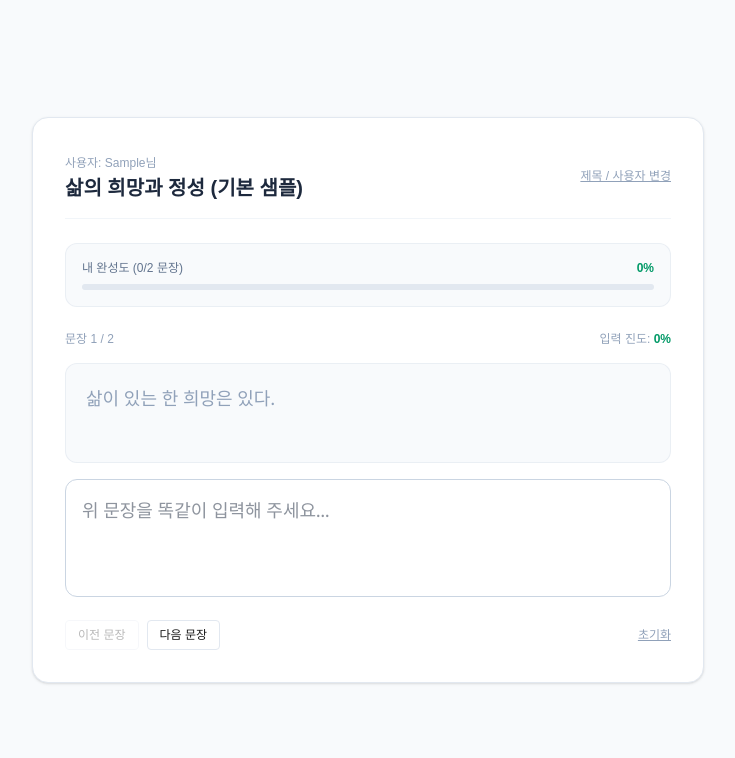
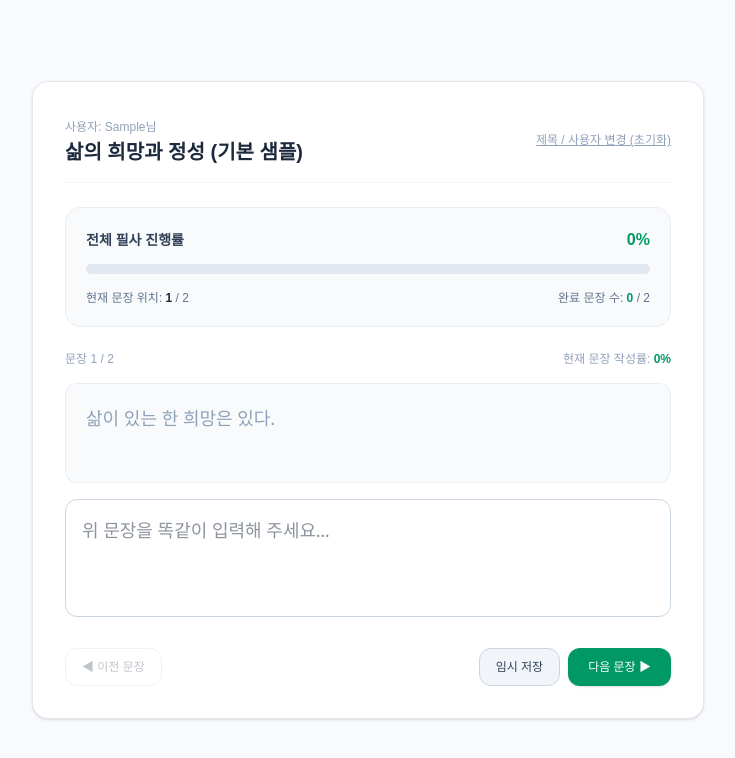
Before and after one commit to cybermaxatoffice/transcription-app, a Next.js app: page / in a window 1280 px wide. Both pictures are taken after typing "Sample" into the empty fields and a click on the button "필사 시작하기". Shown: the top 758 px of the page, without its empty margins (272-1007 px from the left). Built offline with nearby package versions, Linux system fonts and the light colour scheme.

Commit message:
add write-rate..

```diff
--- a/app/page.tsx
+++ b/app/page.tsx
@@ -3,7 +3,7 @@
 import React, { useState, useEffect } from 'react';
 import * as pdfjsLib from 'pdfjs-dist';
 
-pdfjsLib.GlobalWorkerOptions.workerSrc = `//cdnjs.cloudflare.com/ajax/libs/pdf.js/${pdfjsLib.version}/pdf.worker.min.mjs`;
+pdfjsLib.GlobalWorkerOptions.workerSrc = `//cdnjs.cloudflare.com/ajax/libs/pdf.js/3.11.174/pdf.worker.min.js`;
 
 interface DocumentData {
   id: string;
@@ -15,6 +15,7 @@ interface UserProgress {
   docId: string;
   currentIndex: number;
   completedCount: number;
+  currentInputText?: string; // 사람별/문서별 작성 중이던 임시 타이핑 내용
   lastUpdated: string;
 }
 
@@ -37,17 +38,17 @@ export default function TranscriptionApp() {
   const [progress, setProgress] = useState(0);
 
   // 관리자 전용: data 디렉토리 파일 읽기 및 추출 상태
-  const [dataFileName, setDataFileName] = useState('sample1.pdf'); // public/data/ 내 기본 파일명
+  const [dataFileName, setDataFileName] = useState('sample1.pdf');
   const [extractedTitle, setExtractedTitle] = useState('');
   const [allParsedSentences, setAllParsedSentences] = useState<{ id: number; text: string; selected: boolean }[]>([]);
   const [sections, setSections] = useState<SectionItem[]>([]);
   const [sectionName, setSectionName] = useState('');
   const [isReviewing, setIsReviewing] = useState(false);
 
-  // 사용자별 진행 현황
+  // 사람별(userName) -> 문서별(docId) 진행 및 임시 저장 관리 Map
   const [userProgressMap, setUserProgressMap] = useState<Record<string, Record<string, UserProgress>>>({});
-  const [registeredUsers, setRegisteredUsers] = useState<string[]>([]);
 
+  // 초기 데이터 로드
   useEffect(() => {
     const loadedDocs = localStorage.getItem('transcription_docs');
     const loadedProgress = localStorage.getItem('transcription_progress');
@@ -71,15 +72,27 @@ export default function TranscriptionApp() {
     }
 
     if (loadedProgress) {
-      const parsedProgress = JSON.parse(loadedProgress);
-      setUserProgressMap(parsedProgress);
-      setRegisteredUsers(Object.keys(parsedProgress));
+      setUserProgressMap(JSON.parse(loadedProgress));
     }
   }, []);
+
+  // 모든 입력값 및 선택값 초기화 후 로그인 화면 이동
+  const resetAllAndGoToLogin = () => {
+    setUserName('');
+    setAdminPassword('');
+    setInput('');
+    if (documents.length > 0) {
+      setSelectedDocId(documents[0].id);
+    } else {
+      setSelectedDocId('');
+    }
+    setViewMode('login');
+  };
 
   const currentDoc = documents.find((d) => d.id === selectedDocId);
   const currentSentence = currentDoc?.sentences[currentIndex] || '';
 
+  // 실시간 타이핑 진도율 계산
   useEffect(() => {
     if (!currentSentence) {
       setProgress(0);
@@ -90,48 +103,92 @@ export default function TranscriptionApp() {
       Math.round((input.length / currentSentence.length) * 100)
     );
     setProgress(currentProgress);
-
-    if (input === currentSentence && userName) {
-      saveUserProgress(currentIndex + 1);
-    }
   }, [input, currentSentence]);
 
-  const saveUserProgress = (completedIndex: number) => {
+  // 사람별 / 문서별 저장 함수
+  const saveUserProgress = (
+    targetIndex: number,
+    completedCountOverride?: number,
+    inputTextToSave: string = ''
+  ) => {
     if (!userName || !selectedDocId) return;
 
+    const trimmedUser = userName.trim();
     const newProgressMap = { ...userProgressMap };
-    if (!newProgressMap[userName]) newProgressMap[userName] = {};
 
-    const prevCount = newProgressMap[userName][selectedDocId]?.completedCount || 0;
+    if (!newProgressMap[trimmedUser]) {
+      newProgressMap[trimmedUser] = {};
+    }
 
-    newProgressMap[userName][selectedDocId] = {
+    const prevCount = newProgressMap[trimmedUser][selectedDocId]?.completedCount || 0;
+    const newCompletedCount = completedCountOverride !== undefined
+      ? completedCountOverride
+      : Math.max(prevCount, targetIndex);
+
+    newProgressMap[trimmedUser][selectedDocId] = {
       docId: selectedDocId,
-      currentIndex,
-      completedCount: Math.max(prevCount, completedIndex),
+      currentIndex: targetIndex,
+      completedCount: newCompletedCount,
+      currentInputText: inputTextToSave,
       lastUpdated: new Date().toLocaleString('ko-KR')
     };
 
     setUserProgressMap(newProgressMap);
-    if (!registeredUsers.includes(userName)) {
-      setRegisteredUsers([...registeredUsers, userName]);
+    localStorage.setItem('transcription_progress', JSON.stringify(newProgressMap));
+  };
+
+  // 1. 임시 저장 버튼 클릭 (사람별/문서별 각각 저장)
+  const handleTempSave = () => {
+    const currentCompleted = userProgressMap[userName.trim()]?.[selectedDocId]?.completedCount || 0;
+    saveUserProgress(currentIndex, currentCompleted, input);
+    alert(`'${userName.trim()}'님의 '${currentDoc?.title}' 필사 임시 작성이 저장되었습니다.`);
+  };
+
+  // 2. 다음 문장 버튼 클릭 (저장 후 다음 문장으로 이동)
+  const handleNextSentence = () => {
+    if (!currentDoc) return;
+    const totalSentences = currentDoc.sentences.length;
+
+    const currentCompleted = userProgressMap[userName.trim()]?.[selectedDocId]?.completedCount || 0;
+    const updatedCompleted = Math.max(currentCompleted, currentIndex + 1);
+
+    if (currentIndex < totalSentences - 1) {
+      const nextIdx = currentIndex + 1;
+      saveUserProgress(nextIdx, updatedCompleted, '');
+      setCurrentIndex(nextIdx);
+      setInput('');
+    } else {
+      saveUserProgress(currentIndex, updatedCompleted, input);
+      alert('축하합니다! 해당 필사문의 모든 문장을 완료하셨습니다.');
     }
-    localStorage.setItem('transcription_progress', JSON.stringify(newProgressMap));
+  };
+
+  // 3. 이전 문장 버튼 클릭
+  const handlePrevSentence = () => {
+    if (currentIndex > 0) {
+      const currentCompleted = userProgressMap[userName.trim()]?.[selectedDocId]?.completedCount || 0;
+      saveUserProgress(currentIndex - 1, currentCompleted, '');
+      setCurrentIndex(currentIndex - 1);
+      setInput('');
+    }
   };
 
   const handleUserLogin = (e: React.FormEvent) => {
     e.preventDefault();
-    if (!userName.trim()) return alert('이름을 입력하거나 선택해 주세요.');
-    if (!selectedDocId) return alert('필사할 문서(필사문)를 선택해 주세요.');
+    if (!userName.trim()) return alert('사용자 이름을 입력해 주세요.');
+    if (!selectedDocId) return alert('필사할 필사문 제목을 선택해 주세요.');
 
     setViewMode('user');
 
-    const existingProgress = userProgressMap[userName]?.[selectedDocId];
+    // 로그인한 사람(userName)과 선택한 필사문(selectedDocId)에 해당하는 개별 진행 정보 불러오기
+    const existingProgress = userProgressMap[userName.trim()]?.[selectedDocId];
     if (existingProgress) {
       setCurrentIndex(existingProgress.currentIndex);
+      setInput(existingProgress.currentInputText || ''); // 해당 사람/문서 전용 작성 내용 복원
     } else {
       setCurrentIndex(0);
+      setInput('');
     }
-    setInput('');
   };
 
   const handleAdminLogin = (e: React.FormEvent) => {
@@ -143,9 +200,8 @@ export default function TranscriptionApp() {
     }
   };
 
-  // public/data/ 디렉토리 내부 PDF 파일 직접 읽기
   const handleLoadFromDataDir = async () => {
-    if (!dataFileName.trim()) return alert('파일명(예: sample.pdf)을 입력해 주세요.');
+    if (!dataFileName.trim()) return alert('파일명(예: sample1.pdf)을 입력해 주세요.');
 
     const filePath = `/data/${dataFileName.trim()}`;
     setExtractedTitle(dataFileName.replace('.pdf', ''));
@@ -154,7 +210,7 @@ export default function TranscriptionApp() {
     try {
       const response = await fetch(filePath);
       if (!response.ok) {
-        return alert(`public/data/${dataFileName} 파일을 찾을 수 없습니다. 경로를 확인해 주세요.`);
+        return alert(`public/data/${dataFileName} 파일을 찾을 수 없습니다. 경로 및 파일명을 확인해 주세요.`);
       }
 
       const arrayBuffer = await response.arrayBuffer();
@@ -254,6 +310,7 @@ export default function TranscriptionApp() {
 
   // ---------------- 화면 렌더링 ----------------
 
+  // 1. 초기 로그인 화면
   if (viewMode === 'login') {
     return (
       <main className="min-h-screen bg-slate-100 flex items-center justify-center p-4">
@@ -261,27 +318,15 @@ export default function TranscriptionApp() {
           <div className="bg-white p-8 rounded-2xl shadow-sm border border-slate-200 space-y-5">
             <div>
               <h1 className="text-2xl font-bold text-slate-800">필사 서비스</h1>
-              <p className="text-xs text-slate-500 mt-1">이름과 필사할 필사문 제목을 선택해 주세요.</p>
+              <p className="text-xs text-slate-500 mt-1">이름을 입력하고 필사할 필사문 제목을 선택해 주세요.</p>
             </div>
 
             <form onSubmit={handleUserLogin} className="space-y-4">
               <div>
                 <label className="text-xs font-semibold text-slate-600 mb-1 block">사용자 이름</label>
-                {registeredUsers.length > 0 && (
-                  <select
-                    onChange={(e) => setUserName(e.target.value)}
-                    value={userName}
-                    className="w-full p-2.5 mb-2 border border-slate-300 rounded-xl text-sm bg-slate-50"
-                  >
-                    <option value="">--기존 등록된 이름에서 선택--</option>
-                    {registeredUsers.map((u) => (
-                      <option key={u} value={u}>{u}</option>
-                    ))}
-                  </select>
-                )}
                 <input
                   type="text"
-                  placeholder="또는 새 사용자 이름 직접 입력"
+                  placeholder="사용자 이름 입력"
                   value={userName}
                   onChange={(e) => setUserName(e.target.value)}
                   className="w-full p-3 border border-slate-300 rounded-xl text-sm focus:outline-none focus:ring-2 focus:ring-slate-800"
@@ -335,6 +380,7 @@ export default function TranscriptionApp() {
     );
   }
 
+  // 2. 관리자 화면
   if (viewMode === 'admin') {
     return (
       <main className="min-h-screen bg-slate-50 p-6">
@@ -345,21 +391,20 @@ export default function TranscriptionApp() {
               <p className="text-xs text-slate-400 mt-1">data 디렉토리 기반 필사문 생성 및 사용자 관리</p>
             </div>
             <button
-              onClick={() => setViewMode('login')}
+              onClick={resetAllAndGoToLogin}
               className="text-xs bg-slate-200 text-slate-700 px-3 py-2 rounded-lg font-medium hover:bg-slate-300"
             >
-              로그아웃
+              로그아웃 (초기화)
             </button>
           </div>
 
-          {/* data 디렉토리 기반 파일 불러오기 영역 */}
           <div className="bg-white p-6 rounded-2xl border border-slate-200 shadow-sm space-y-6">
             <h2 className="text-lg font-bold text-slate-800">data 디렉토리 파일로 필사문 생성</h2>
 
             {!isReviewing ? (
               <div className="bg-slate-50 p-4 rounded-xl border border-slate-200 space-y-3">
                 <span className="text-xs font-semibold text-slate-600 block">
-                  public/data/ 경로의 PDF 파일명 입력:
+                  transcription-app/public/data/ 경로의 PDF 파일명 입력:
                 </span>
                 <div className="flex gap-2">
                   <input
@@ -376,9 +421,6 @@ export default function TranscriptionApp() {
                     파일 불러오기 및 파싱
                   </button>
                 </div>
-                <p className="text-xs text-slate-400">
-                  * 회사 보안으로 파일 업로드가 안 될 경우, 미리 <code className="bg-slate-200 px-1 py-0.5 rounded">public/data/</code> 폴더에 넣은 PDF 파일명을 입력해 주세요.
-                </p>
               </div>
             ) : (
               <div className="space-y-6 border-t border-slate-100 pt-4">
@@ -523,7 +565,8 @@ export default function TranscriptionApp() {
     );
   }
 
-  const myProgress = userProgressMap[userName]?.[selectedDocId];
+  // 3. 일반 사용자 필사 화면
+  const myProgress = userProgressMap[userName.trim()]?.[selectedDocId];
   const totalSentences = currentDoc?.sentences.length || 0;
   const completedCount = myProgress?.completedCount || 0;
   const overallPercent = totalSentences > 0 ? Math.round((completedCount / totalSentences) * 100) : 0;
@@ -531,33 +574,50 @@ export default function TranscriptionApp() {
   return (
     <main className="min-h-screen bg-slate-50 flex flex-col items-center justify-center p-6">
       <div className="max-w-2xl w-full bg-white rounded-2xl shadow-sm border border-slate-200 p-8 space-y-6">
+
+        {/* 상단 헤더 영역 */}
         <div className="flex justify-between items-center border-b border-slate-100 pb-4">
           <div>
             <span className="text-xs text-slate-400 font-medium">사용자: {userName}님</span>
             <h1 className="text-xl font-bold text-slate-800">{currentDoc?.title || '필사 연습'}</h1>
           </div>
           <button
-            onClick={() => setViewMode('login')}
+            onClick={resetAllAndGoToLogin}
             className="text-xs text-slate-400 hover:text-slate-600 underline"
           >
-            제목 / 사용자 변경
+            제목 / 사용자 변경 (초기화)
           </button>
         </div>
 
-        <div className="bg-slate-50 p-4 rounded-xl border border-slate-200/60 space-y-2">
-          <div className="flex justify-between text-xs text-slate-500">
-            <span>내 완성도 ({completedCount}/{totalSentences} 문장)</span>
-            <span className="font-bold text-emerald-600">{overallPercent}%</span>
+        {/* 상단 진행률 카드 */}
+        <div className="bg-slate-50 p-5 rounded-2xl border border-slate-200/60 space-y-3">
+          <div className="flex justify-between items-center text-sm font-semibold text-slate-700">
+            <span>전체 필사 진행률</span>
+            <span className="text-emerald-600 font-bold text-base">{overallPercent}%</span>
           </div>
-          <div className="w-full bg-slate-200 h-1.5 rounded-full overflow-hidden">
-            <div className="bg-emerald-500 h-full transition-all duration-300" style={{ width: `${overallPercent}%` }} />
+
+          <div className="w-full bg-slate-200 h-2.5 rounded-full overflow-hidden">
+            <div
+              className="bg-emerald-500 h-full transition-all duration-300"
+              style={{ width: `${overallPercent}%` }}
+            />
+          </div>
+
+          <div className="flex justify-between items-center text-xs text-slate-500 pt-1">
+            <span>
+              현재 문장 위치: <strong className="text-slate-800 font-semibold">{currentIndex + 1}</strong> / {totalSentences}
+            </span>
+            <span>
+              완료 문장 수: <strong className="text-emerald-600 font-semibold">{completedCount}</strong> / {totalSentences}
+            </span>
           </div>
         </div>
 
+        {/* 필사 입력 및 제어 영역 */}
         <div className="space-y-4">
           <div className="flex justify-between items-center text-xs text-slate-400 font-medium">
             <span>문장 {currentIndex + 1} / {totalSentences}</span>
-            <span>입력 진도: <strong className="text-emerald-600">{progress}%</strong></span>
+            <span>현재 문장 작성률: <strong className="text-emerald-600">{progress}%</strong></span>
           </div>
 
           <div className="p-5 bg-slate-50 rounded-xl text-slate-700 font-serif text-lg leading-relaxed border border-slate-200/60 select-none min-h-[100px]">
@@ -582,42 +642,31 @@ export default function TranscriptionApp() {
             className="w-full p-4 rounded-xl border border-slate-300 focus:outline-none focus:ring-2 focus:ring-slate-800 font-serif text-lg text-slate-800 resize-none"
           />
 
-          <div className="flex justify-between items-center text-sm">
+          {/* 지정된 3종 버튼 영역 (이전 문장 / 임시 저장 / 다음 문장) */}
+          <div className="flex justify-between items-center pt-2 gap-3">
+            <button
+              onClick={handlePrevSentence}
+              disabled={currentIndex === 0}
+              className="px-4 py-2.5 rounded-xl border border-slate-300 text-xs font-medium bg-white text-slate-700 hover:bg-slate-50 disabled:opacity-30"
+            >
+              ◀ 이전 문장
+            </button>
+
             <div className="flex gap-2">
               <button
-                onClick={() => {
-                  if (currentIndex > 0) {
-                    const newIdx = currentIndex - 1;
-                    setCurrentIndex(newIdx);
-                    setInput('');
-                  }
-                }}
-                disabled={currentIndex === 0}
-                className="px-3 py-1.5 rounded border border-slate-200 text-xs font-medium hover:bg-slate-50 disabled:opacity-30"
+                onClick={handleTempSave}
+                className="px-4 py-2.5 rounded-xl border border-slate-300 text-xs font-medium bg-slate-100 text-slate-700 hover:bg-slate-200 transition-colors"
               >
-                이전 문장
+                임시 저장
               </button>
+
               <button
-                onClick={() => {
-                  if (currentIndex < totalSentences - 1) {
-                    const newIdx = currentIndex + 1;
-                    setCurrentIndex(newIdx);
-                    setInput('');
-                  }
-                }}
-                disabled={currentIndex === totalSentences - 1}
-                className="px-3 py-1.5 rounded border border-slate-200 text-xs font-medium hover:bg-slate-50 disabled:opacity-30"
+                onClick={handleNextSentence}
+                className="bg-emerald-600 text-white font-medium text-xs px-5 py-2.5 rounded-xl hover:bg-emerald-700 transition-colors shadow-sm"
               >
-                다음 문장
+                {currentIndex < totalSentences - 1 ? '다음 문장 ▶' : '완료 및 저장'}
               </button>
             </div>
-
-            <button
-              onClick={() => setInput('')}
-              className="text-xs text-slate-400 hover:text-slate-600 underline"
-            >
-              초기화
-            </button>
           </div>
         </div>
       </div>
```
